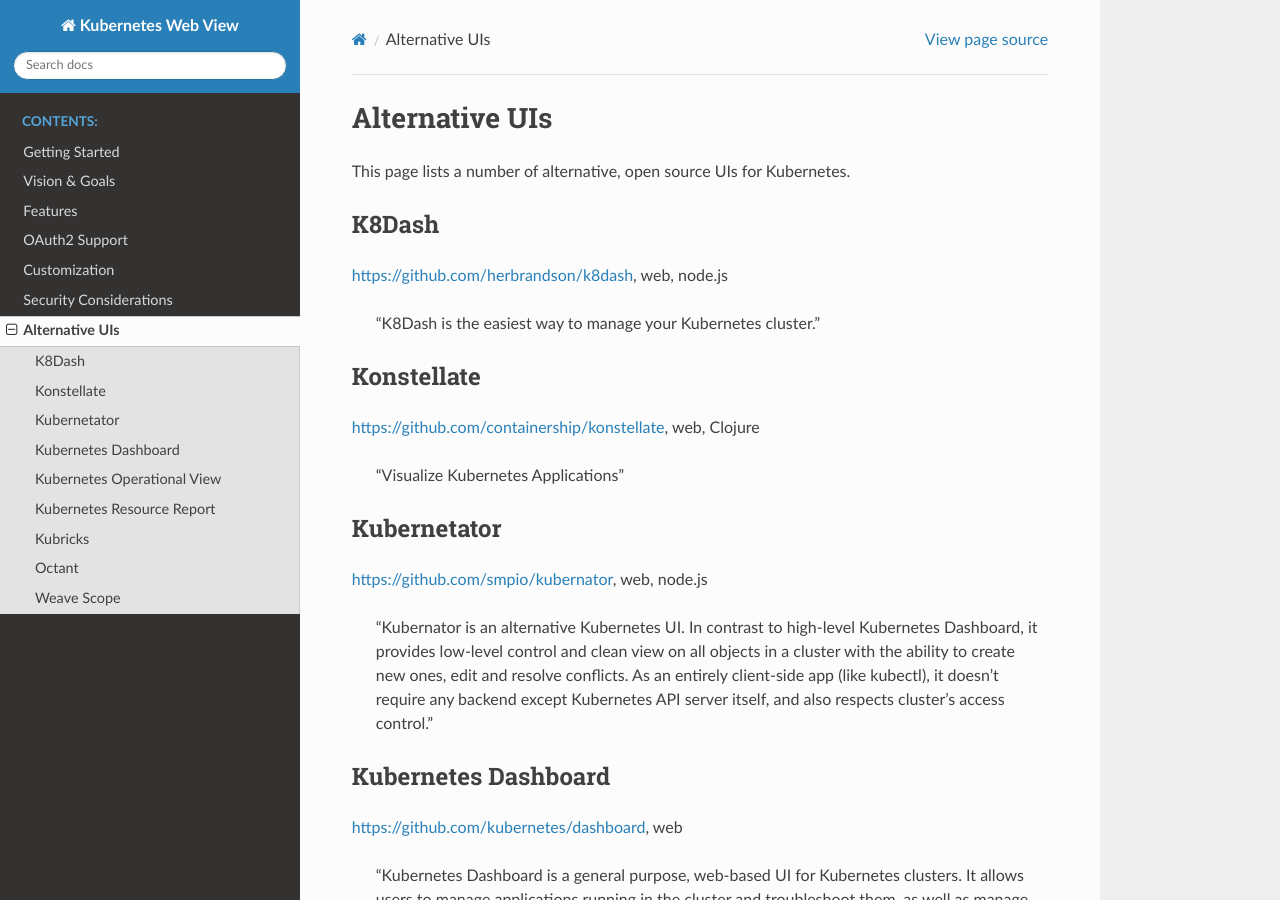
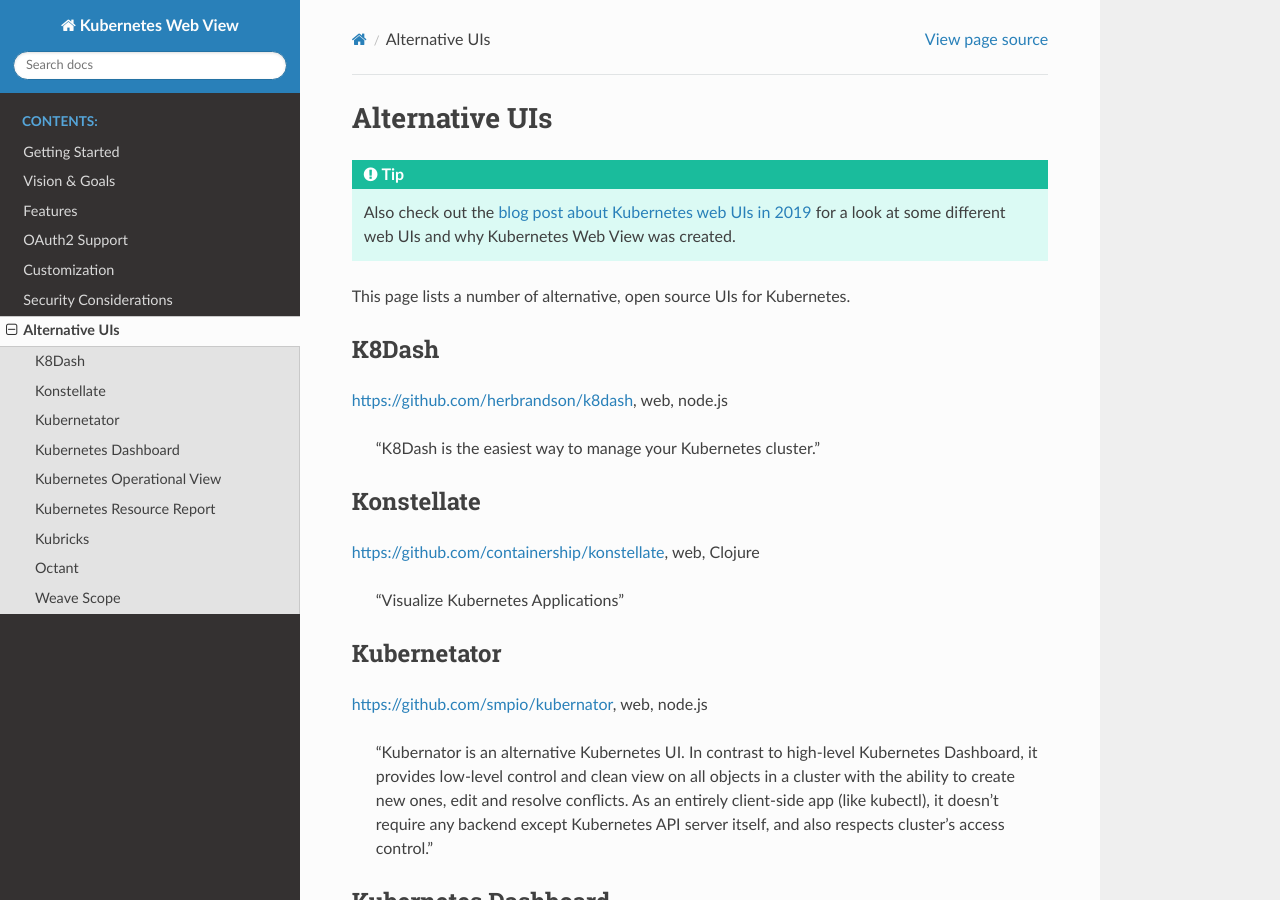
Before and after one commit to hjacobs/kube-web-view, a Sphinx documentation site: the page built from docs/alternatives.rst, in a window 1280 px wide and 900 px high. Built offline with Sphinx 7.4.7 and the Read the Docs theme 2.0.0, drawn with Linux system fonts in a browser that asks for light colours.

Commit message:
link blog post

```diff
--- a/docs/alternatives.rst
+++ b/docs/alternatives.rst
@@ -1,6 +1,10 @@
 ===============
 Alternative UIs
 ===============
+
+.. tip::
+
+    Also check out the `blog post about Kubernetes web UIs in 2019 <https://srcco.de/posts/kubernetes-web-uis-in-2019.html>`_ for a look at some different web UIs and why Kubernetes Web View was created.
 
 This page lists a number of alternative, open source UIs for Kubernetes.
 
```
